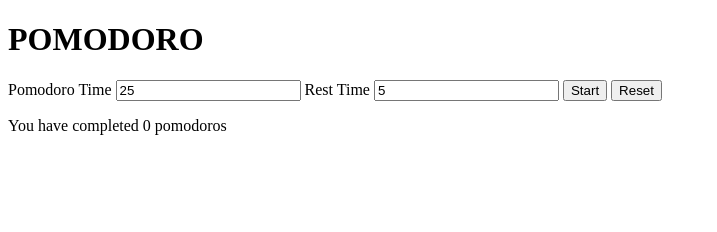
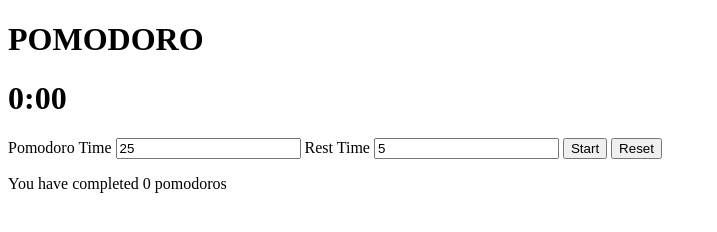
Before and after one commit to marrahenzo/pomodoro, a plain HTML site: page index.html in a window 1280 px wide. Shown: the whole page, without its empty margins (0-717 px from the left). Drawn offline with Linux system fonts and the light colour scheme.

Commit message:
Add timer

```diff
--- a/index.html
+++ b/index.html
@@ -12,6 +12,7 @@
 <body>
   <div id="main-container">
     <h1 id="title">POMODORO</h1>
+    <h1 id="timer">0:00</h1>
     <div id="form-container">
       <form id="form">
         <label id="label-pomodoro" for="time-pomodoro">Pomodoro Time</label>
```
